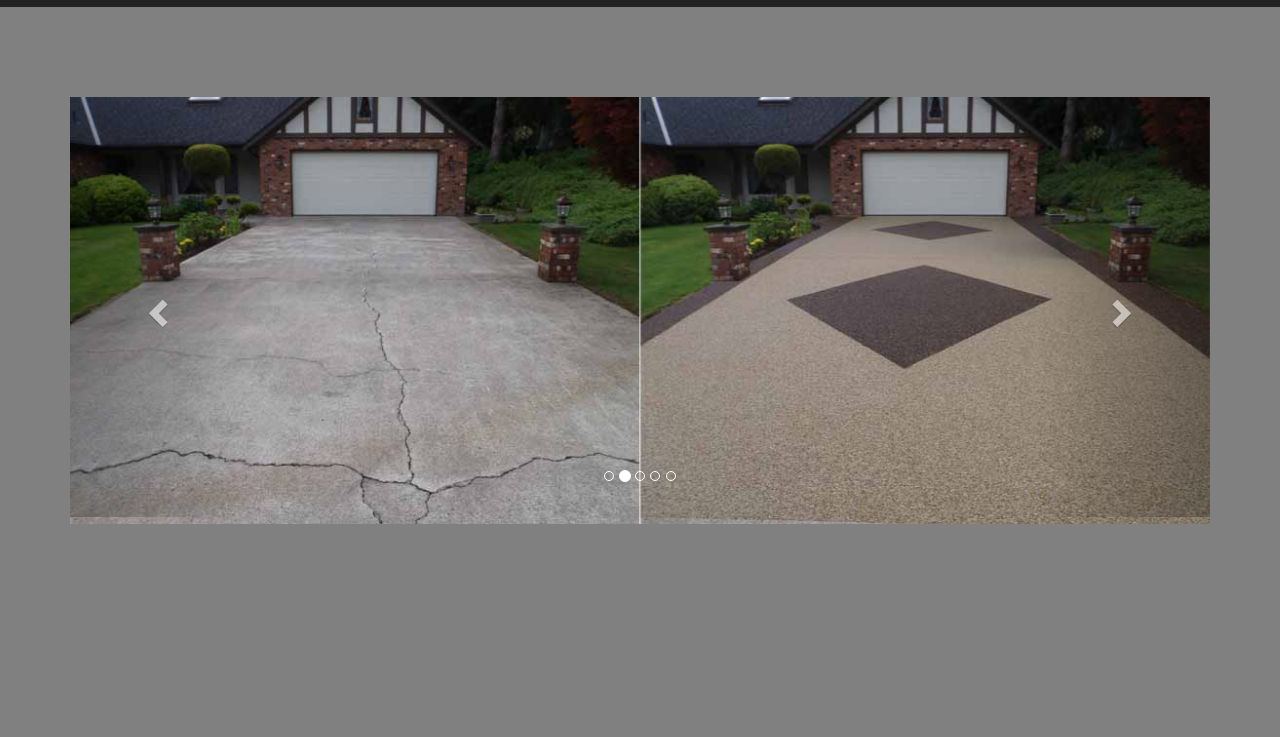
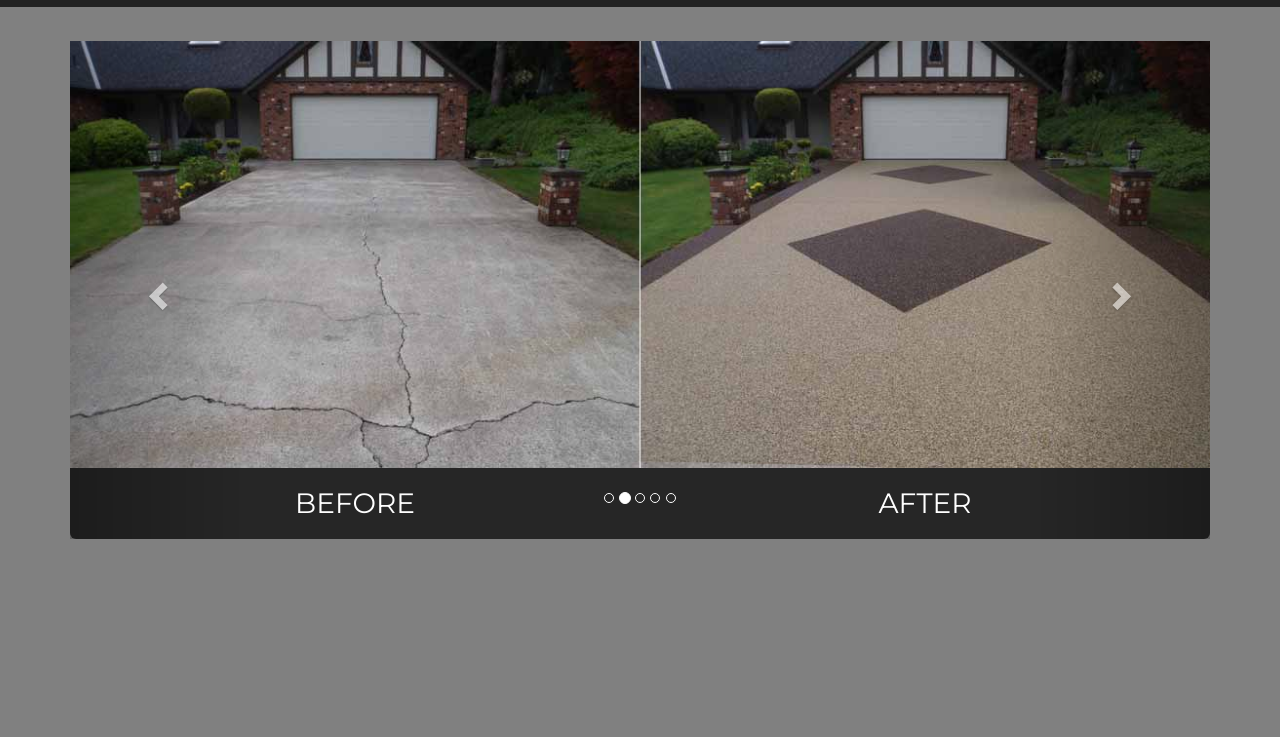
Before and after one commit to SecondChanceConcrete/secondCC, a website: page index.html in a window 1280 px wide. Shown: the part 63-800 px from the top of the page. Drawn offline with nearby package versions, Linux system fonts and the light colour scheme; a web font is replaced by a local one.

Commit message:
more carousel styling

```diff
--- a/NOTES.txt
+++ b/NOTES.txt
@@ -2,4 +2,6 @@ Notes on 2ncc
 
 DONE Make Nav black background, not transparent
 DONE Reduce Nav padding to 10px from 25px
-In bootstrapp css, change carousel right/left colors
+DONE In bootstrapp css, change carousel right/left colors
+
+Design carousel mobile first, change height and screen coverage
--- a/css/custom.css
+++ b/css/custom.css
@@ -1,9 +1,77 @@
 header {
   background-color:grey;
-  height: 100vh;
+  height: 50vh;
 }
 
 #myCarousel{
-  margin-top: 20vh;
-  height: 30em;
+  margin-top: 16vh;
+  /*height: 12.5vh;*/
 }
+
+@media (min-width: 768px) {
+  header {
+    background-color:grey;
+    height: 100vh;
+  }
+
+  #myCarousel{
+    margin-top: 13vh;
+    /*height: 12.5vh;*/
+  }
+
+}
+
+/*Hide list buttons on bottom of carousel when in mobile*/
+.carousel-indicators li{
+  display:none;
+}
+
+@media (min-width: 768px) {
+  .carousel-indicators li{
+    display: inline-block;
+  }
+}
+
+.before-after h6 {
+      margin: 0;
+      width: 50%;
+      background: rgba(0, 0, 0, .7);
+      display: block;
+      float: left;
+      padding: 12px 0;
+      font-weight: 400;
+      font-size: 1em;
+      text-align: center;
+      color: #fff
+  }
+
+  .before-after h6.before {
+      border-bottom-left-radius: 6px
+  }
+
+  .before-after h6.after {
+      border-bottom-right-radius: 6px
+  }
+
+@media (min-width: 768px) {
+  .before-after h6 {
+      margin: 0;
+      width: 50%;
+      background: rgba(0, 0, 0, .7);
+      display: block;
+      float: left;
+      padding: 20px 0;
+      font-weight: 400;
+      font-size: 2em;
+      text-align: center;
+      color: #fff
+  }
+
+  .before-after h6.before {
+      border-bottom-left-radius: 6px
+  }
+
+  .before-after h6.after {
+      border-bottom-right-radius: 6px
+  }
+}
--- a/index.html
+++ b/index.html
@@ -93,23 +93,44 @@
             <div class="carousel-inner" role="listbox">
               <div class="item active">
                 <img src="img/bapics/fowler-beforeafter.jpg" alt="Chania">
+                  <div class="before-after">
+                    <h6 class="before">Before</h6>
+                    <h6 class="after">After</h6>
+                  </div>
               </div>
 
               <div class="item">
                 <img src="img/bapics/driveway-beforeafter.jpg" alt="Chania">
+                <div class="before-after">
+                  <h6 class="before">Before</h6>
+                  <h6 class="after">After</h6>
+                </div>
               </div>
 
               <div class="item">
                 <img src="img/bapics/starbucks-beforeafter.jpg" alt="Flower">
+                <div class="before-after">
+                  <h6 class="before">Before</h6>
+                  <h6 class="after">After</h6>
+                </div>
               </div>
 
               <div class="item">
                 <img src="img/bapics/stones-beforeafter.jpg" alt="Flower">
+                <div class="before-after">
+                  <h6 class="before">Before</h6>
+                  <h6 class="after">After</h6>
+                </div>
               </div>
 
               <div class="item">
                 <img src="img/bapics/carport-beforeafter.jpg" alt="Flower">
+                <div class="before-after">
+                  <h6 class="before">Before</h6>
+                  <h6 class="after">After</h6>
+                </div>
               </div>
+
             </div>
 
         <!-- Left and right controls -->
```
